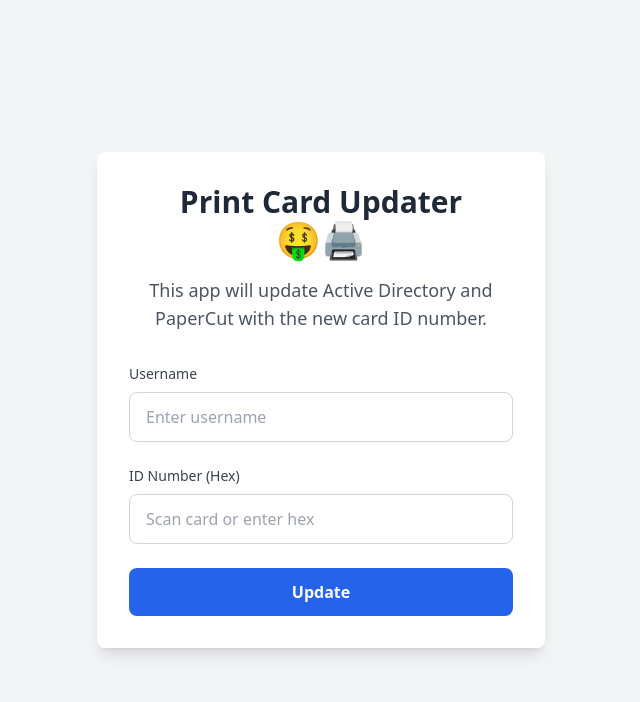
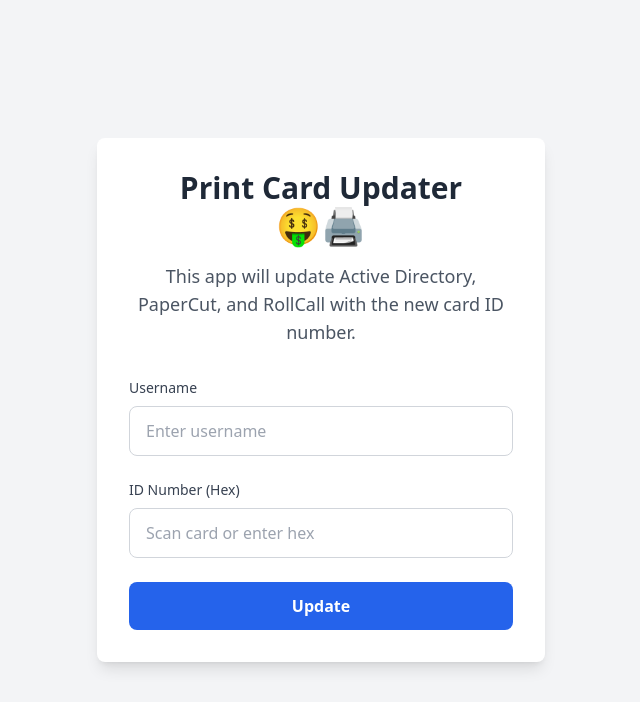
Before and after one commit to kambala-school/print-card-update, a Flask app: page / in a window 1280 px wide. Shown: the top 702 px of the page, without its empty margins (319-959 px from the left). Run offline with Flask 3, Linux system fonts and the light colour scheme; the visitor is signed in with stand-in values (Sample User, id 1); parts of the project's set-up code (start-up, migrations or seed data) failed here and were passed over; some libraries are stand-ins or nearby versions.

Commit message:
Add RollCall integration

```diff
--- a/app/app.py
+++ b/app/app.py
@@ -9,6 +9,8 @@
 from dotenv import load_dotenv
 import base64
 from functools import wraps
+import requests
+import xml.etree.ElementTree as ET
 
 # Configure logging
 logging.basicConfig(level=logging.DEBUG)
@@ -28,12 +30,17 @@
 LDAP_USER = os.getenv("LDAP_USER")
 LDAP_PASSWORD = os.getenv("LDAP_PASSWORD")
 LDAP_SEARCH_BASE = os.getenv("LDAP_SEARCH_BASE")
+LDAP_STUDENT_GROUP = os.getenv("LDAP_STUDENT_GROUP")
 PAPERCUT_HOST = os.getenv("PAPERCUT_HOST") # Client address will need to be whitelisted with advanced config property "auth.webservices.allowed-addresses"
 PAPERCUT_AUTH = os.getenv("PAPERCUT_AUTH") # Value defined in advanced config property "auth.webservices.auth-token".
 OAUTH_CLIENT_ID = os.getenv("OAUTH_CLIENT_ID")
 OAUTH_CLIENT_SECRET = os.getenv("OAUTH_CLIENT_SECRET")
 OAUTH_ISSUER = os.getenv("OAUTH_ISSUER")
 OAUTH_METADATA_URL = os.getenv("OAUTH_METADATA_URL")
+
+# RollCall configuration
+ROLLCALL_API_URL = os.getenv("ROLLCALL_API_URL")
+ROLLCALL_TOKEN = os.getenv("ROLLCALL_TOKEN")
 
 # PaperCut XML API https://www.papercut.com/help/manuals/ng-mf/common/tools-web-services/
 context = ssl._create_unverified_context()
@@ -165,6 +172,78 @@
         print(f'Error: {error}')
         return False
 
+def get_student_number(username):
+    """Get student number from Active Directory for the given username."""
+    server = Server(LDAP_SERVER, get_info=ALL)
+    conn = Connection(server, LDAP_USER, LDAP_PASSWORD, auto_bind=True)
+
+    search_base = LDAP_SEARCH_BASE
+    # Modified search filter to only return users who are members of the specified student group
+    search_filter = f'(&(objectClass=user)(sAMAccountName={username})(memberOf={LDAP_STUDENT_GROUP}))'
+
+    try:
+        # Search for the user with employeeID attribute
+        conn.search(search_base, search_filter, attributes=['employeeID'])
+        if conn.entries:
+            student_number = conn.entries[0].employeeID.value
+            if student_number:
+                return student_number
+            else:
+                logger.info(f"User {username} not found in Active Directory with employeeID attribute. Not updating RollCall.")
+                return None
+        else:
+            logger.info(f"User {username} not found in Active Directory with employeeID attribute or is not a member of AllStudents group. Not updating RollCall.")
+            return None
+    except Exception as e:
+        logger.error(f"Error getting student number for {username} from Active Directory: {e}")
+        return None
+    finally:
+        conn.unbind()
+
+def update_rollcall_card(student_number, card_code):
+    """Update the card code in RollCall system."""
+    if not ROLLCALL_API_URL or not ROLLCALL_TOKEN:
+        return False, "RollCall configuration is missing. Please check environment variables."
+
+    # Create XML payload
+    xml_payload = f'''<xml>
+    <Token>{ROLLCALL_TOKEN}</Token>
+    <StudentNumber>{student_number}</StudentNumber>
+    <CardCode>{card_code}</CardCode>
+</xml>'''
+
+    headers = {
+        'Content-Type': 'application/xml'
+    }
+
+    try:
+        response = requests.post(
+            ROLLCALL_API_URL,
+            data=xml_payload,
+            headers=headers,
+            timeout=30
+        )
+
+        if response.status_code == 200:
+            return True, "Card updated successfully in RollCall"
+        elif response.status_code == 400:
+            return False, "RollCall API: Bad request - malformed or missing required fields"
+        elif response.status_code == 401:
+            return False, "RollCall API: Unauthorized - invalid or expired token"
+        elif response.status_code == 500:
+            return False, "RollCall API: Internal server error"
+        else:
+            return False, f"RollCall API: Unexpected error (HTTP {response.status_code})"
+
+    except requests.exceptions.Timeout:
+        return False, "RollCall API: Request timed out"
+    except requests.exceptions.ConnectionError:
+        return False, "RollCall API: Connection error - unable to reach the server"
+    except requests.exceptions.RequestException as e:
+        return False, f"RollCall API: Request failed - {str(e)}"
+    except Exception as e:
+        return False, f"RollCall API: Unexpected error - {str(e)}"
+
 def set_pager_attribute(username, id_number):
     server = Server(LDAP_SERVER, get_info=ALL)
     conn = Connection(server, LDAP_USER, LDAP_PASSWORD, auto_bind=True)
@@ -188,7 +267,21 @@
             # Modify the pager attribute
             conn.modify(user_dn, {'pager': [(MODIFY_REPLACE, [id_number])]})
             if conn.result['description'] == 'success':
-                return set_papercut_primary_card(username, id_number), ''
+                # Update PaperCut
+                papercut_success = set_papercut_primary_card(username, id_number)
+                if not papercut_success:
+                    return False, "LDAP updated but PaperCut update failed"
+
+                # Get employee number and update RollCall
+                student_number = get_student_number(username)
+                if student_number:
+                    rollcall_success, rollcall_message = update_rollcall_card(student_number, str(id_number))
+                    if not rollcall_success:
+                        return False, f"LDAP and PaperCut updated but RollCall failed: {rollcall_message}"
+                else:
+                    return True, "LDAP and PaperCut updated but could not retrieve employeeID for RollCall"
+
+                return True, ''
             else:
                 print(f"LDAP Error: {conn.result['description']}")
                 return False, conn.result['description']
--- a/app/templates/index.html
+++ b/app/templates/index.html
@@ -17,7 +17,7 @@
               <span role="img" aria-label="money and printer" class="text-4xl">🤑🖨️</span>
             </h1>
             <p class="text-lg text-gray-600 text-center mb-8">
-              This app will update Active Directory and PaperCut with the new card ID number.
+              This app will update Active Directory, PaperCut, and RollCall with the new card ID number.
             </p>
             <form method="post" class="space-y-6">
               <div>
```
Also changed, not shown: README.md.
